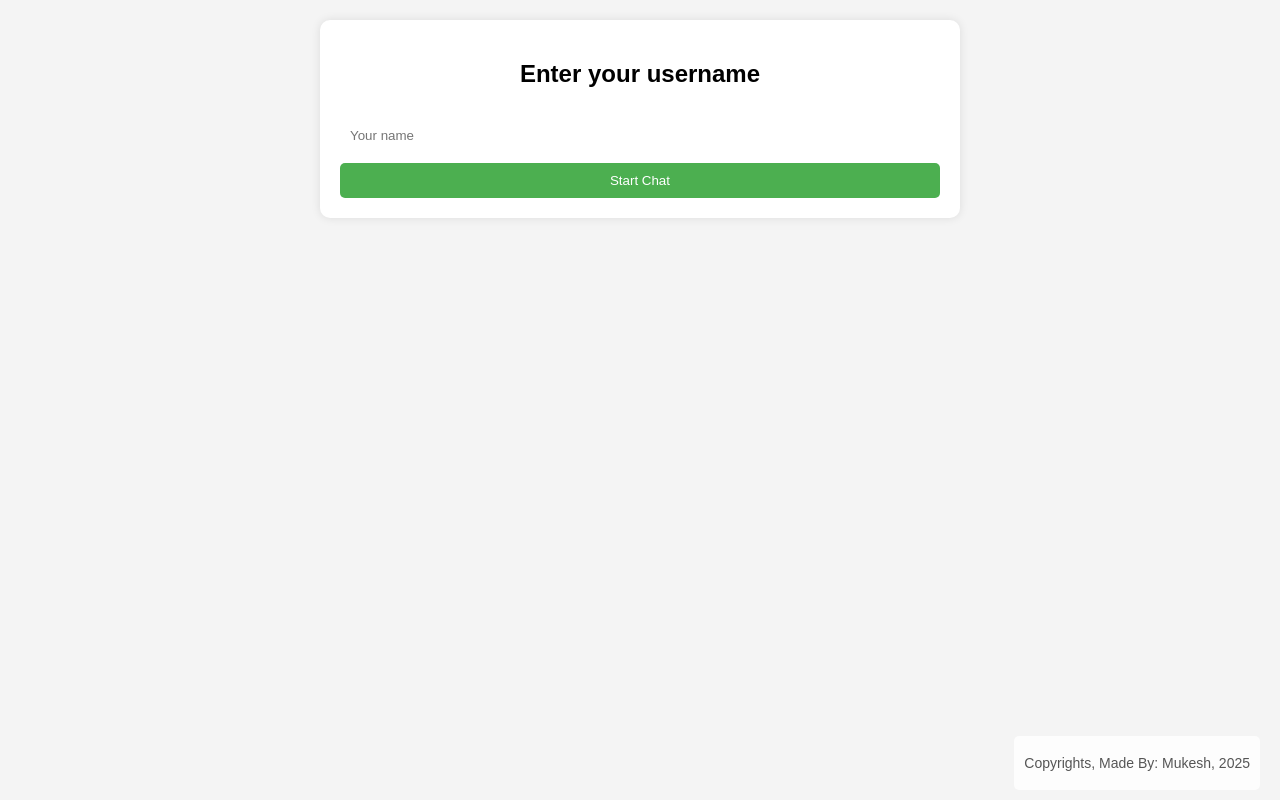
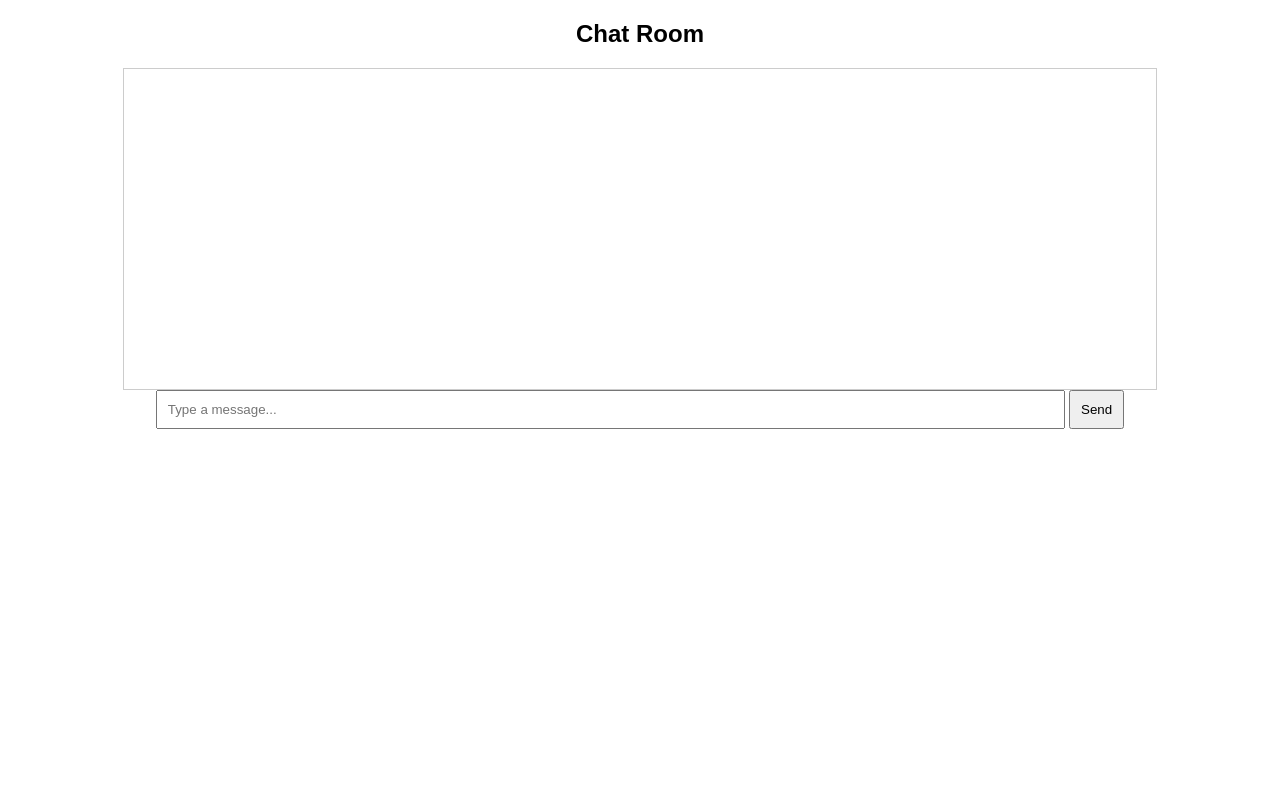
Before and after one commit to ShadowStriker2802/Chat-Online, a website: page index.html in a window 1280 px wide. Drawn offline with Linux system fonts and the light colour scheme.

Commit message:
Update index.html

```diff
--- a/index.html
+++ b/index.html
@@ -4,40 +4,36 @@
     <meta charset="UTF-8">
     <meta name="viewport" content="width=device-width, initial-scale=1.0">
     <title>Chat App</title>
-    <link rel="stylesheet" href="style.css">
+    <style>
+        body {
+            font-family: Arial, sans-serif;
+            text-align: center;
+        }
+        #chat-box {
+            width: 80%;
+            height: 300px;
+            overflow-y: scroll;
+            border: 1px solid #ccc;
+            padding: 10px;
+            margin: auto;
+        }
+        #message-input {
+            width: 70%;
+            padding: 10px;
+        }
+        #send-btn {
+            padding: 10px;
+        }
+    </style>
 </head>
 <body>
-
-    <div id="login-screen">
-        <h2>Enter your username</h2>
-        <input type="text" id="username" placeholder="Your name">
-        <button onclick="setUsername()">Start Chat</button>
-    </div>
-
-    <div id="chat-container" style="display: none;">
     <h2>Chat Room</h2>
     <div id="chat-box"></div>
-        <input type="text" id="message" placeholder="Type a message...">
-        <button onclick="sendMessage()">Send</button>
-    </div>
-    <footer id="footer">
-        <p>Copyrights, Made By: Mukesh, 2025</p>
-    </footer>
+
+    <input type="text" id="message-input" placeholder="Type a message...">
+    <button id="send-btn">Send</button>
 
     <script>
-        let ws;
-        let username = '';
-
-        function setUsername() {
-            username = document.getElementById("username").value.trim();
-            if (username) {
-                document.getElementById("login-screen").style.display = "none";
-                document.getElementById("chat-container").style.display = "block";
-                startWebSocket();
-            }
-        }
-
-        function startWebSocket() {
         const ws = new WebSocket("wss://chat-online-bsxm.onrender.com/ws");
 
         ws.onopen = () => {
@@ -72,8 +68,6 @@ ws.onerror = error => {
         ws.onclose = () => {
             console.warn("Disconnected from WebSocket server");
         };
-
-
     </script>
 </body>
 </html>
```
Lines whose indentation alone changed are shown as unchanged.
